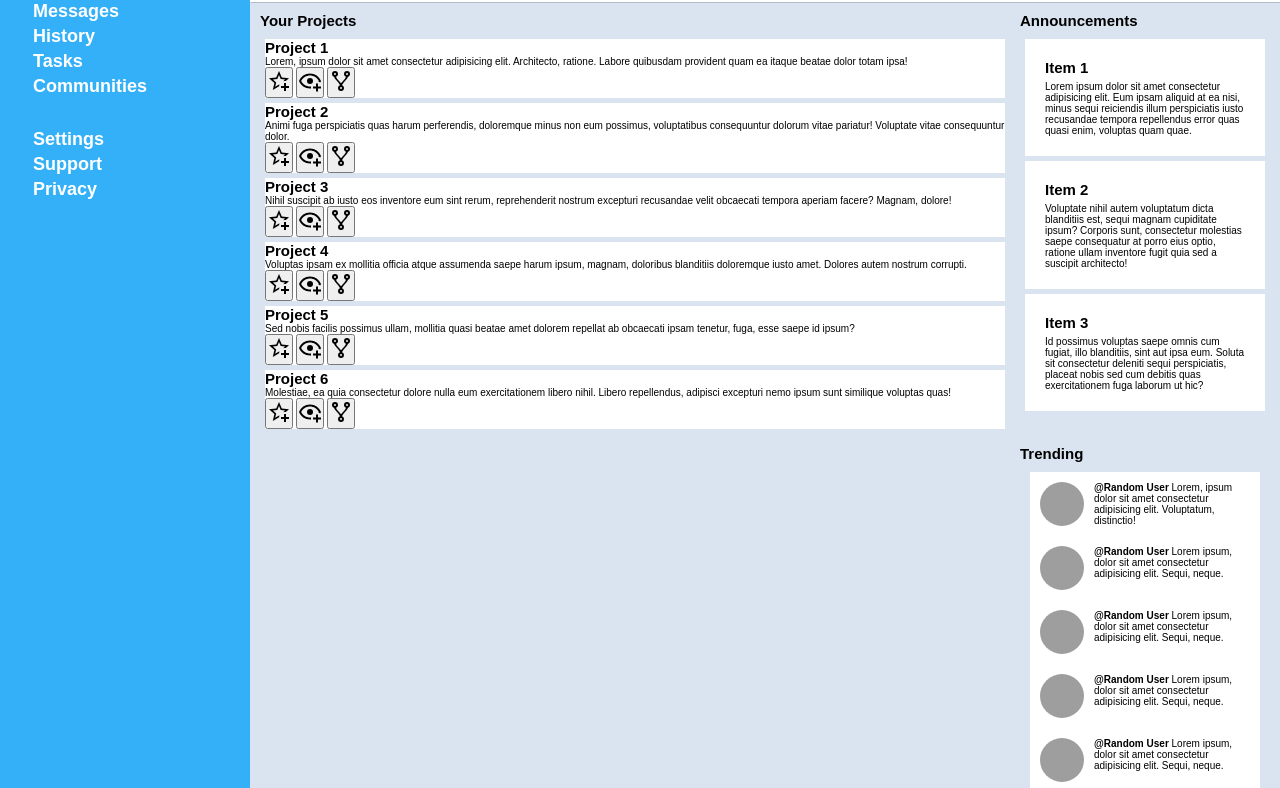
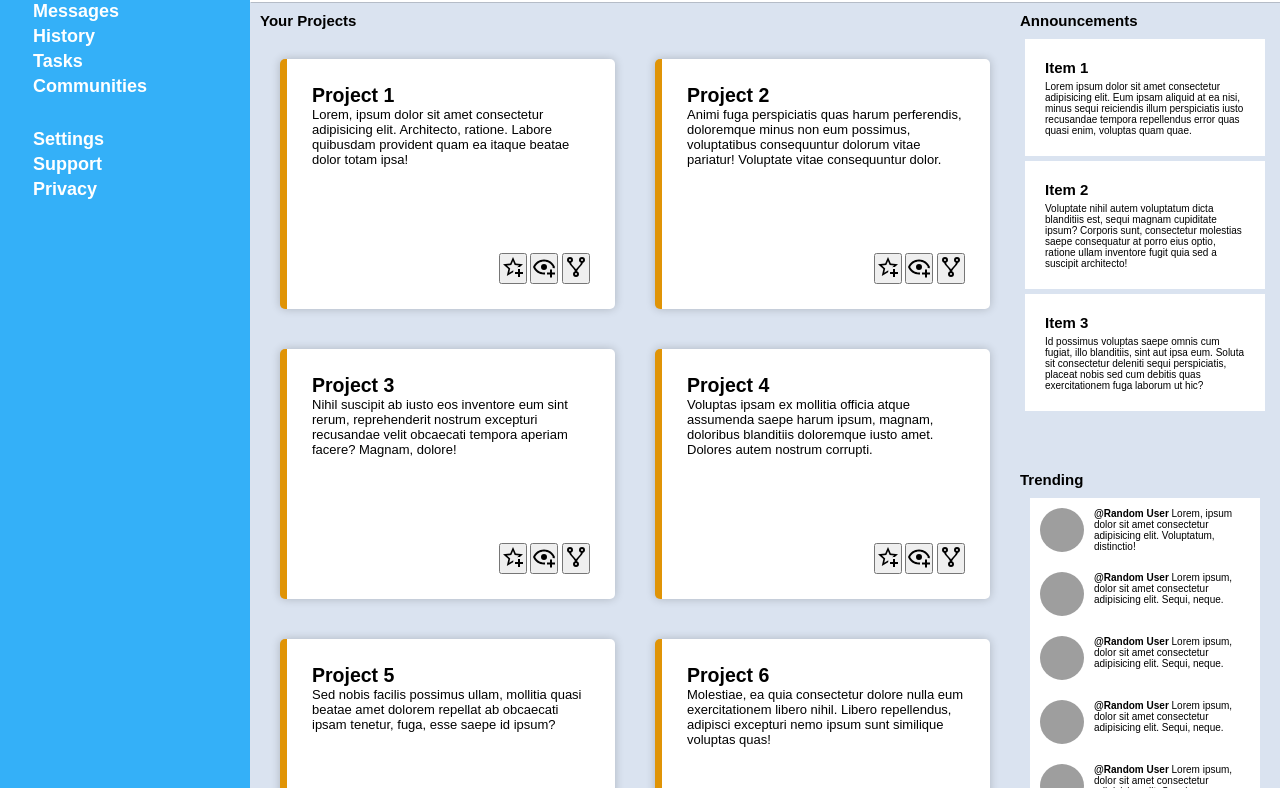
Before and after one commit to al-ptk/odin-dashboard, a plain HTML site: page index.html in a window 1280 px wide. Shown: the part 139-927 px from the top of the page. Drawn offline with Linux system fonts and the light colour scheme; grey boxes are pictures that could not be loaded.

Commit message:
Set style for Proejcts section

```diff
--- a/style.css
+++ b/style.css
@@ -65,7 +65,7 @@ nav.sidebarMenu ul {
     --spacing: 10px;
     display: grid;
     grid-template-columns: 3fr 1fr;
-    grid-template-rows: 1fr 3fr 3fr;
+    grid-template-rows: auto 3fr 3fr;
     gap: var(--spacing);
     padding: 0 var(--spacing);
 }
@@ -89,6 +89,7 @@ div.header-section {
 }
 
 div.header-section .hs2 {
+    justify-content: center;
     align-items: space-between;
 }
 
@@ -128,6 +129,7 @@ img.user-pfp {
 }
 
 .user-greeting {
+    flex: 1;
     display: flex;
     justify-content: center;
     align-items: flex-end;
@@ -167,6 +169,8 @@ button.managing-action {
     width: 8rem;
 }
 
+/* -------- Main Grid Sections --------- */
+
 .grid-container {
     margin: 10px 0;
 }
@@ -176,8 +180,42 @@ button.managing-action {
     background-color: white;
 }
 
+/* ----- Projects ----- */
+
 div.projects {
     grid-row: 2/4;
+    display: flex;
+    flex-direction: column;
+}
+
+.projects .grid-container {
+    display: flex;
+    flex-wrap: wrap;
+    align-content: flex-start;
+}
+
+.projects .grid-item {
+    width: 300px;
+    height: 250px;
+    flex: 1 0 auto;
+    border-left: 7px solid rgb(224, 148, 6);
+    box-shadow: 0 0 10px 0 rgba(0,0,0,.2);
+    border-radius: 5px;
+    margin: 20px;
+    display: flex;
+    flex-direction: column;
+    justify-content: flex-start;
+    align-items: flex-start;
+    padding: 25px;
+    font-size: 1.3rem;
+}
+
+.projects .grid-item .description {
+    height: 80%;
+}
+
+.projects .grid-item .view-actions {
+    align-self: flex-end;
 }
 
 /* ----- Announcements ----- */
```
